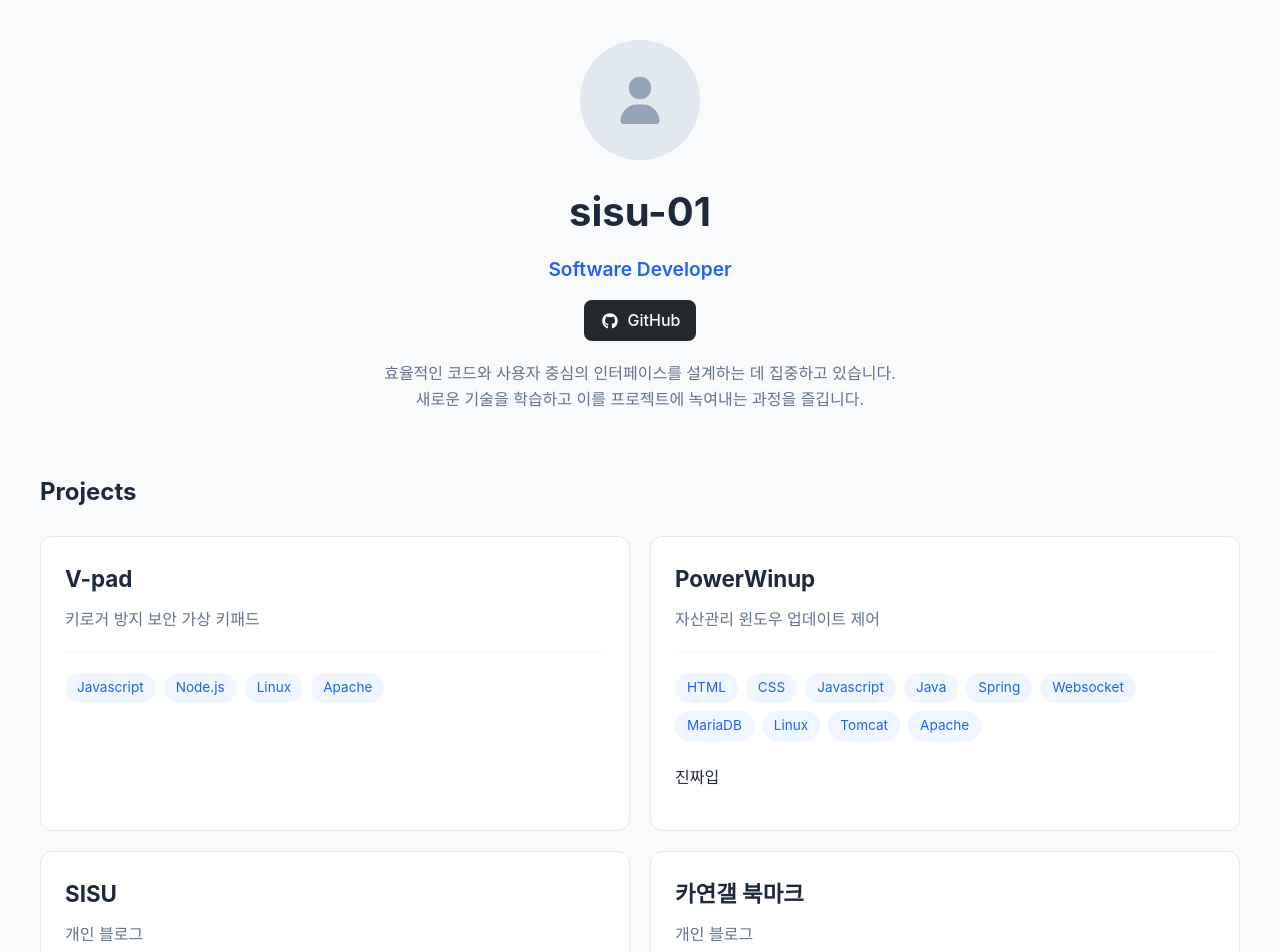
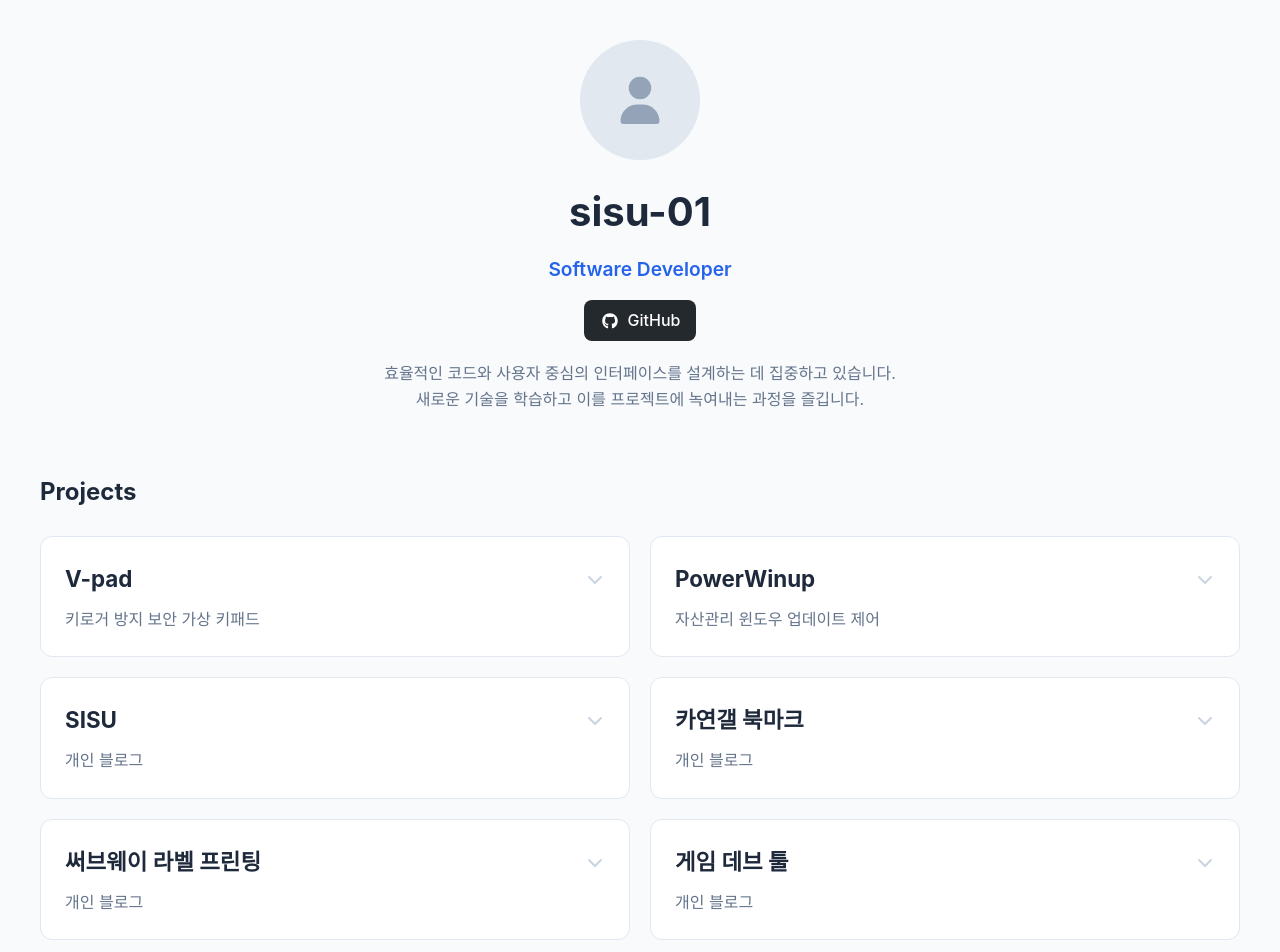
Before and after one commit to sisu-01/sisu-01.github.io, a React (Vite) app: page / in a window 1280 px wide. Shown: the top 952 px of the page. Built offline with nearby package versions, Linux system fonts and the light colour scheme.

Commit message:
아코디언 정리

```diff
--- a/src/App.tsx
+++ b/src/App.tsx
@@ -1,10 +1,22 @@
+import { useState } from 'react';
 import './App.css'; // 1. 일반 CSS 임포트로 변경
 import { FontAwesomeIcon } from '@fortawesome/react-fontawesome';
-import { faUser } from '@fortawesome/free-solid-svg-icons';
+import { faChevronDown, faUser } from '@fortawesome/free-solid-svg-icons';
 import { faGithub } from '@fortawesome/free-brands-svg-icons';
 import { PROJECTS } from './projects';
 
 function App() {
+  const [openIds, setOpenIds] = useState<Set<number>>(() => new Set());
+
+  const toggleProject = (id: number) => {
+    setOpenIds((prev) => {
+      const next = new Set(prev);
+      if (next.has(id)) next.delete(id);
+      else next.add(id);
+      return next;
+    });
+  };
+
   return (
     <div className="container"> {/* 2. className을 일반 문자열로 수정 */}
       <header className="header">
@@ -29,13 +41,20 @@ function App() {
       <section className="project-list">
         <h2 style={{ marginBottom: '25px' }}>Projects</h2>
         <div className="project-grid">
-          {PROJECTS.map((project) => (
+          {PROJECTS.map((project) => {
+            const isOpen = openIds.has(project.id);
+            return (
             <div
               key={project.id}
-              className="project-card"
+              className={`project-card ${isOpen ? 'active' : ''}`}
+              onClick={() => toggleProject(project.id)}
             >
               <div className="project-header">
                 <h3 className="project-title">{project.title}</h3>
+                <FontAwesomeIcon
+                  icon={faChevronDown}
+                  className={`arrow ${isOpen ? 'active' : ''}`}
+                />
               </div>
               <p className="project-summary">{project.summary}</p>
 
@@ -52,13 +71,15 @@ function App() {
                     target="_blank"
                     rel="noreferrer"
                     className="repo-link"
+                    onClick={(e) => e.stopPropagation()}
                   >
                     <FontAwesomeIcon icon={faGithub} /> View Repository →
                   </a>
                 ) : null}
               </div>
             </div>
-          ))}
+            );
+          })}
         </div>
       </section>
     </div>
--- a/src/index.css
+++ b/src/index.css
@@ -70,6 +70,8 @@ h1 { margin: 10px 0; font-size: 2.5rem; }
     display: grid;
     grid-template-columns: repeat(2, minmax(0, 1fr));
     gap: 20px;
+    /* 같은 행에서 한 카드만 펼쳐도, 옆 카드는 본인 콘텐츠 높이만 유지 */
+    align-items: start;
 }
 
 @media (max-width: 768px) {
@@ -83,6 +85,7 @@ h1 { margin: 10px 0; font-size: 2.5rem; }
     border-radius: 12px;
     padding: 24px;
     border: 1px solid #e2e8f0;
+    cursor: pointer;
     display: flex;
     flex-direction: column;
     transition: all 0.3s cubic-bezier(0.4, 0, 0.2, 1);
@@ -115,7 +118,19 @@ h1 { margin: 10px 0; font-size: 2.5rem; }
 .project-detail {
     display: flex;
     flex-direction: column;
+    max-height: 0;
+    opacity: 0;
+    overflow: hidden;
+    margin-top: 0;
+    padding-top: 0;
+    border-top: none;
+    transition: max-height 0.4s ease-in-out, opacity 0.35s ease-in-out, margin-top 0.35s ease, padding-top 0.35s ease;
+}
+
+.project-card.active .project-detail {
     flex: 1;
+    max-height: 2000px;
+    opacity: 1;
     margin-top: 20px;
     padding-top: 20px;
     border-top: 1px solid #f1f5f9;
@@ -145,3 +160,6 @@ h1 { margin: 10px 0; font-size: 2.5rem; }
     font-size: 0.95rem;
 }
 .repo-link:hover { text-decoration: underline; }
+
+.arrow { transition: transform 0.3s; color: #cbd5e1; }
+.project-card.active .arrow { transform: rotate(180deg); }
```
